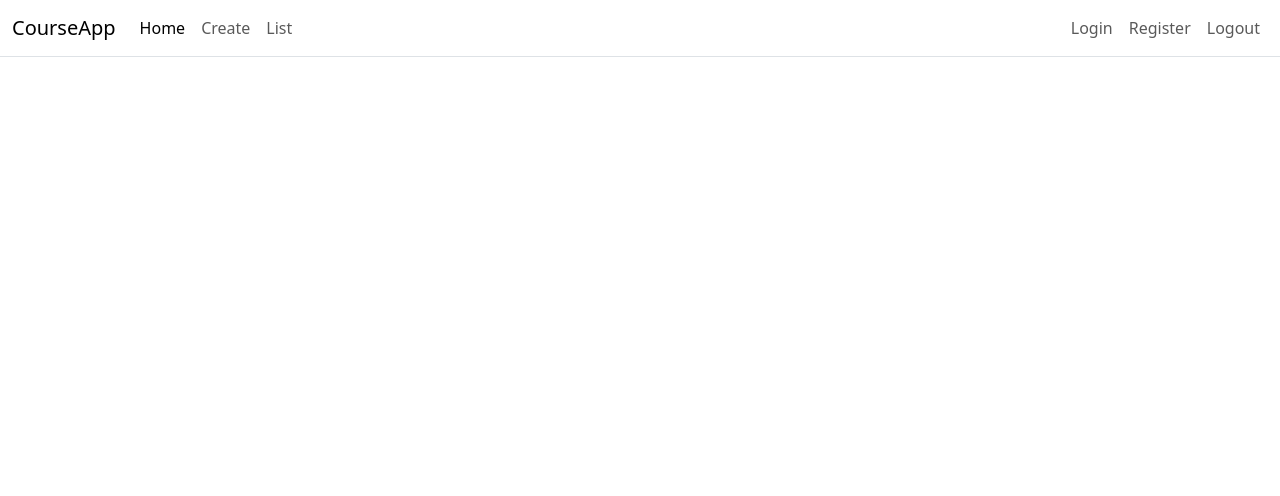
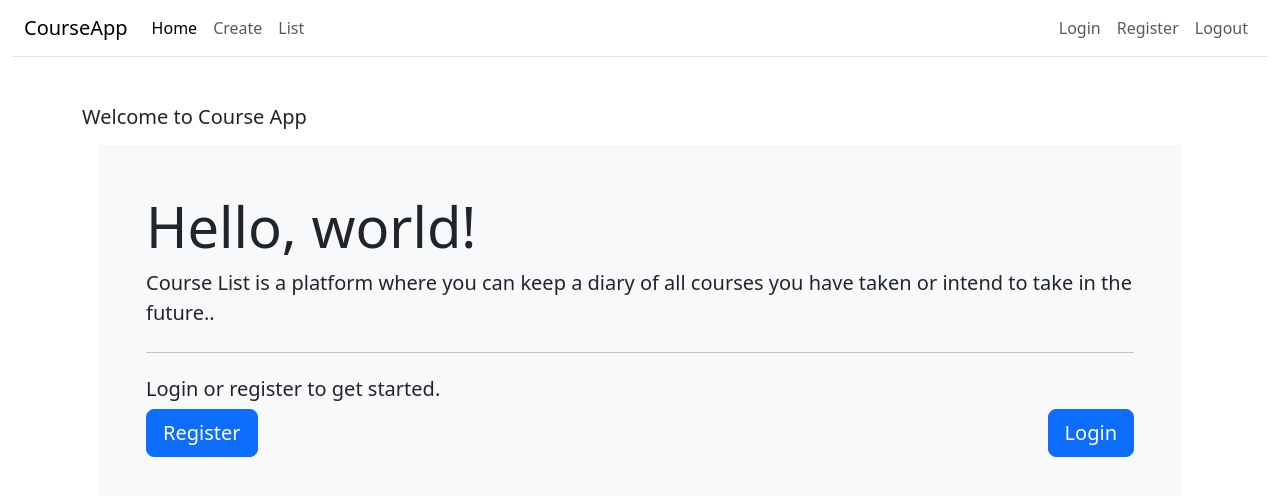
Before and after one commit to SrikrushnaP/Course-Management, an Angular app in the folder Course-Management-Frontend/: page / in a window 1280 px wide. Shown: the top 496 px of the page. Built offline with nearby package versions, Linux system fonts and the light colour scheme.

Commit message:
- Moved nav to a separate component - Created simple home page

```diff
--- a/Course-Management-Frontend/src/app/app.component.html
+++ b/Course-Management-Frontend/src/app/app.component.html
@@ -1,35 +1,6 @@
-<nav class="navbar navbar-expand-lg border-bottom border-body">
-  <div class="container-fluid">
-    <a class="navbar-brand" href="#">CourseApp</a>
-    <button class="navbar-toggler" type="button" data-bs-toggle="collapse" data-bs-target="#navbarColor01" aria-controls="navbarColor01" aria-expanded="false" aria-label="Toggle navigation">
-      <span class="navbar-toggler-icon"></span>
-    </button>
-    <div class="collapse navbar-collapse" id="navbarColor01">
-      <ul class="navbar-nav me-auto mb-2 mb-lg-0">
-        <li class="nav-item">
-          <a class="nav-link active" aria-current="page" href="#">Home</a>
-        </li>
-        <li class="nav-item">
-          <a class="nav-link" href="#">Create</a>
-        </li>
-        <li class="nav-item">
-          <a class="nav-link" href="#">List</a>
-        </li>
-      </ul>
-      <div class="d-flex">
-        <ul class="navbar-nav me-auto mb-2 mb-lg-0">
-          <li class="nav-item">
-            <a class="nav-link" href="#">Login</a>
-          </li>
-          <li class="nav-item">
-            <a class="nav-link" href="#">Register</a>
-          </li>
-          <li class="nav-item">
-            <a class="nav-link" href="#">Logout</a>
-          </li>
-        </ul>
-      </div>
-
-    </div>
-  </div>
-</nav>
+<div class="container-fluid">
+  <app-nav></app-nav>
+</div>
+<div class="container">
+  <app-home></app-home>
+</div>
--- /dev/null
+++ b/Course-Management-Frontend/src/app/components/home/home.component.html
@@ -0,0 +1,11 @@
+<h5 class="mt-5">Welcome to Course App</h5>
+
+<div class="bg-light p-5 rounded-lg m-3">
+  <h1 class="display-4">Hello, world!</h1>
+  <p class="lead">Course List is a platform where you can keep a diary of all courses you have taken or intend to take
+    in the future..</p>
+  <hr class="my-4">
+  <h5>Login or register to get started.</h5>
+  <a class="btn btn-primary btn-lg">Register</a>
+  <a class="btn btn-primary btn-lg float-end">Login</a>
+</div>
--- /dev/null
+++ b/Course-Management-Frontend/src/app/components/nav/nav.component.html
@@ -0,0 +1,35 @@
+<nav class="navbar navbar-expand-lg border-bottom border-body">
+  <div class="container-fluid">
+    <a class="navbar-brand" href="#">CourseApp</a>
+    <button class="navbar-toggler" type="button" data-bs-toggle="collapse" data-bs-target="#navbarColor01" aria-controls="navbarColor01" aria-expanded="false" aria-label="Toggle navigation">
+      <span class="navbar-toggler-icon"></span>
+    </button>
+    <div class="collapse navbar-collapse" id="navbarColor01">
+      <ul class="navbar-nav me-auto mb-2 mb-lg-0">
+        <li class="nav-item">
+          <a class="nav-link active" aria-current="page" href="#">Home</a>
+        </li>
+        <li class="nav-item">
+          <a class="nav-link" href="#">Create</a>
+        </li>
+        <li class="nav-item">
+          <a class="nav-link" href="#">List</a>
+        </li>
+      </ul>
+      <div class="d-flex">
+        <ul class="navbar-nav me-auto mb-2 mb-lg-0">
+          <li class="nav-item">
+            <a class="nav-link" href="#">Login</a>
+          </li>
+          <li class="nav-item">
+            <a class="nav-link" href="#">Register</a>
+          </li>
+          <li class="nav-item">
+            <a class="nav-link" href="#">Logout</a>
+          </li>
+        </ul>
+      </div>
+
+    </div>
+  </div>
+</nav>
```
Also changed, not shown: Course-Management-Frontend/src/app/app.component.ts (+7 -5 lines), Course-Management-Frontend/src/app/components/home/home.component.ts (added, +12 -0 lines), Course-Management-Frontend/src/app/components/nav/nav.component.ts (added, +12 -0 lines), Course-Management-Frontend/src/app/components/home/home.component.css (added), Course-Management-Frontend/src/app/components/nav/nav.component.css (added), 2 other files (tests, documents, lock files or other folders).
